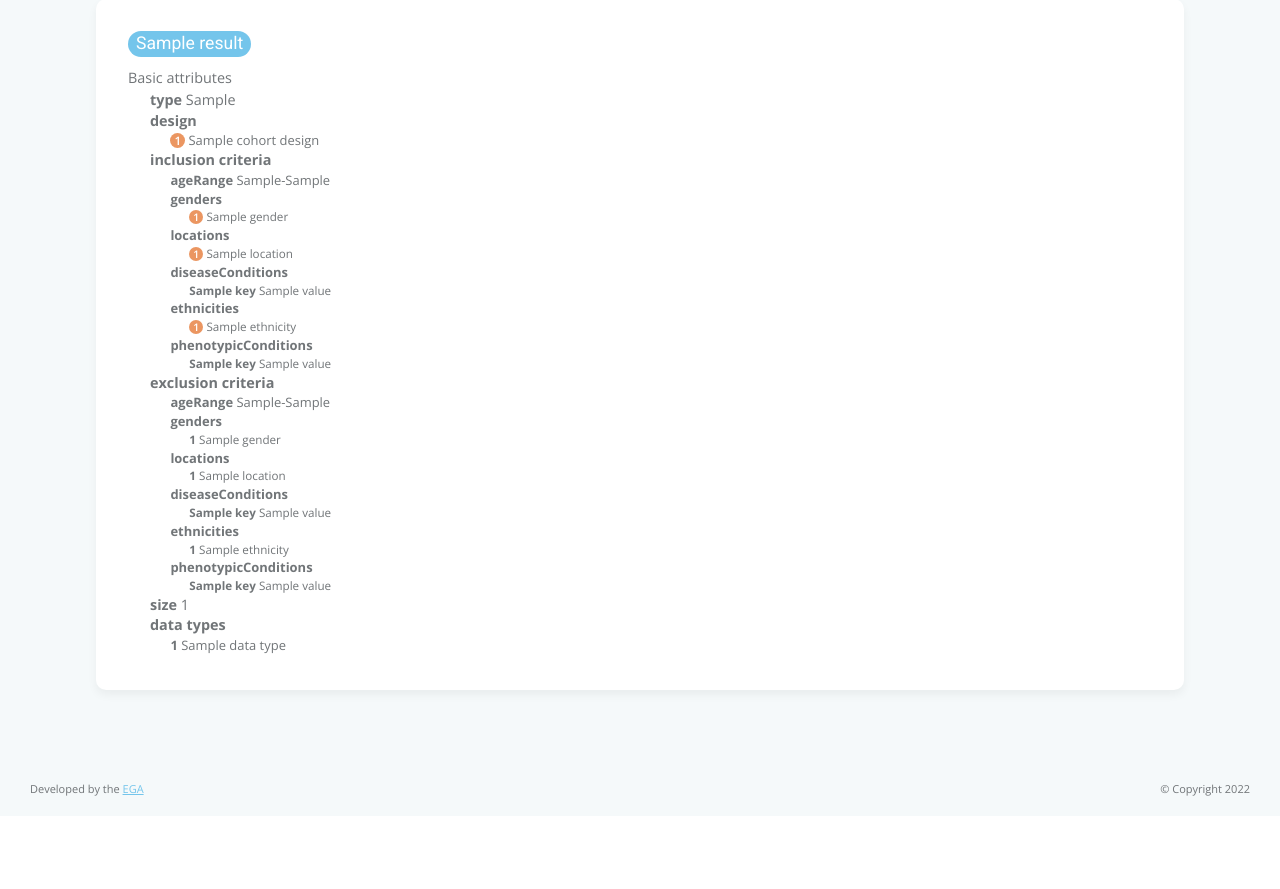
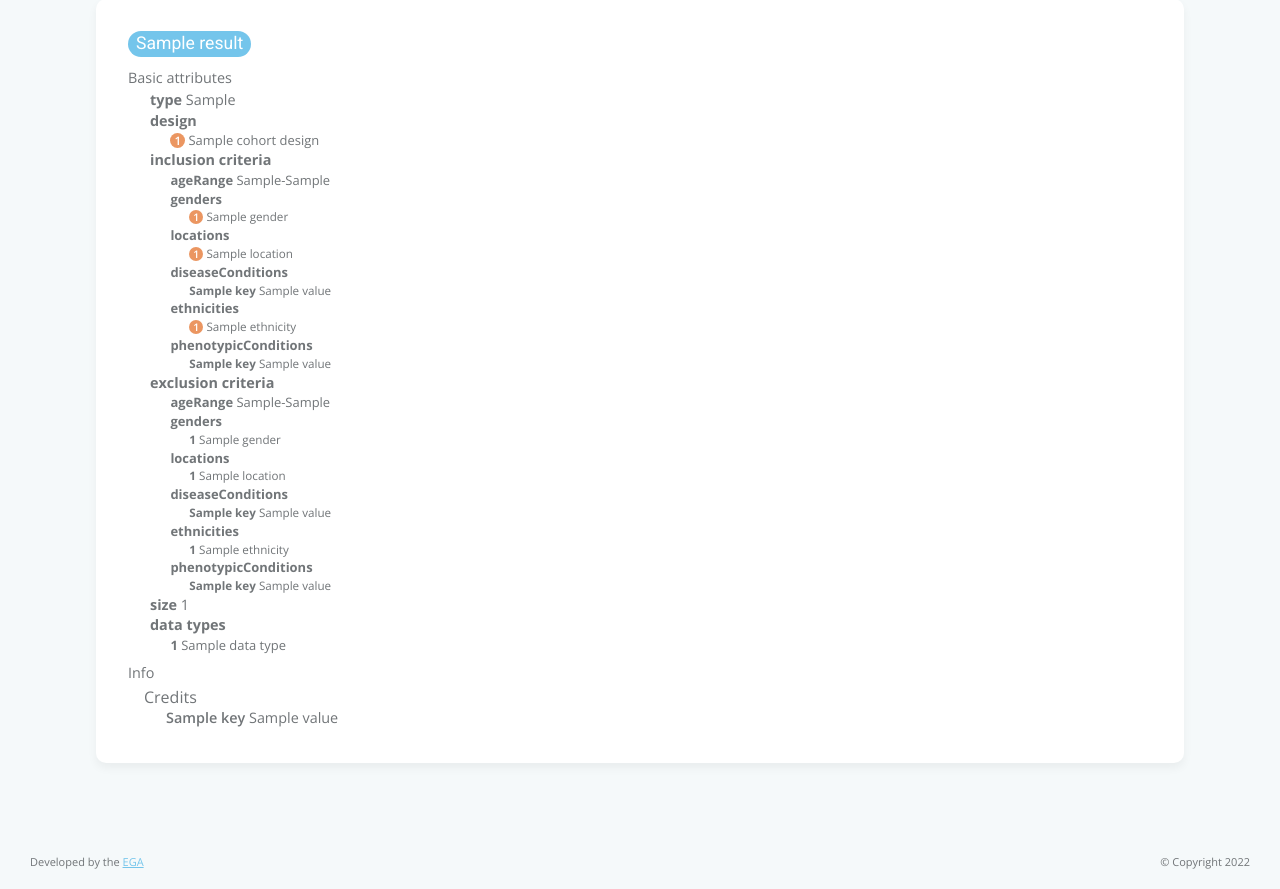
Before and after one commit to BioData-PT/beacon-2.x-training-ui, a Django app: template app/beacon/templates/beacon/cohorts_results.html in a window 1280 px wide. Shown: the part 341-1230 px from the top of the page. Before the commit the page ends 1137 px from the top, so only its background shows below. Run offline with Django 4.2, Linux system fonts and the light colour scheme; the template is opened without the code that fills it: most values are stand-ins (such as "Sample title", 1, 10 or a date in 2020); parts of the project's set-up code (start-up, migrations or seed data) failed here and were passed over; some libraries are stand-ins or nearby versions.

Commit message:
Cohort page now contains credits

```diff
--- a/app/beacon/templates/beacon/cohorts_results.html
+++ b/app/beacon/templates/beacon/cohorts_results.html
@@ -521,6 +521,25 @@
                     {% endif %}
                     <!-- end collectionEvents -->
 
+
+                    <!-- Start info -->
+                    {% if cohort.info %}
+                    <h2>Info</h2>
+                    <ul>
+                        {% if cohort.info.credits %}
+                        <span class="strong">Credits</span>
+                        <ul>
+                            {% for key, value in cohort.info.credits.items %}
+                            <li>
+                                <span class="strong2">{{key}}</span>
+                                <span class="content">{{value}}</span>
+                            </li>
+                            {% endfor %}
+                        </ul>
+                        {% endif %}
+                    </ul>
+                    {% endif %}
+                    <!-- end info -->
             </div>
 
             {% endfor %}
```
